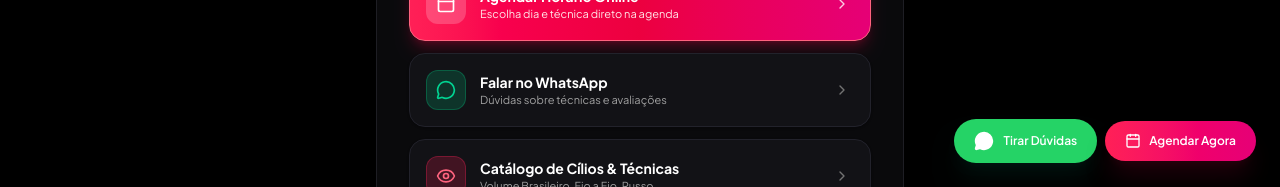
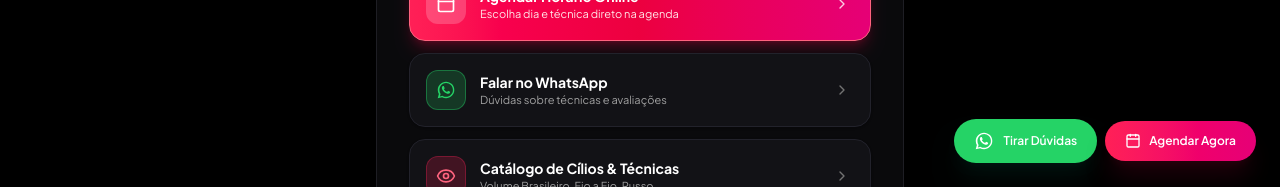
Before and after one commit to Luis9768/LashPage, a React (Vite) app: page / in a window 1280 px wide. Shown: the part 613-800 px from the top of the page. Built offline with nearby package versions, Linux system fonts and the light colour scheme; no server answers; a web font is replaced by a local one.

Commit message:
fix(icons): replace generic chat bubble with official WhatsApp vector logo

```diff
--- a/src/components/FloatingCta.jsx
+++ b/src/components/FloatingCta.jsx
@@ -1,7 +1,15 @@
 import React from 'react';
 import { useTheme } from '../context/ThemeContext';
 import { siteConfig } from '../config/siteConfig';
-import { Calendar, MessageCircle, Sparkles } from 'lucide-react';
+import { Calendar } from 'lucide-react';
+
+function WhatsAppIcon({ className = "w-5 h-5" }) {
+  return (
+    <svg className={className} viewBox="0 0 24 24" fill="currentColor">
+      <path d="M12.04 2C6.58 2 2.13 6.45 2.13 11.91C2.13 13.66 2.59 15.36 3.45 16.86L2.05 22L7.3 20.62C8.75 21.41 10.38 21.83 12.04 21.83C17.5 21.83 21.95 17.38 21.95 11.92C21.95 9.27 20.92 6.78 19.05 4.91C17.18 3.04 14.69 2 12.04 2ZM12.04 3.67C14.25 3.67 16.31 4.53 17.87 6.09C19.42 7.65 20.28 9.72 20.28 11.92C20.28 16.46 16.58 20.16 12.04 20.16C10.66 20.16 9.3 19.8 8.1 19.09L7.81 18.92L4.69 19.74L5.52 16.7L5.33 16.4C4.55 15.16 4.14 13.56 4.14 11.92C4.14 7.38 7.84 3.67 12.04 3.67ZM8.53 7.33C8.37 7.33 8.1 7.39 7.87 7.64C7.65 7.89 7.02 8.48 7.02 9.69C7.02 10.9 7.9 12.07 8.02 12.24C8.15 12.4 9.74 14.86 12.18 15.91C12.76 16.16 13.21 16.31 13.57 16.43C14.16 16.61 14.7 16.59 15.12 16.52C15.6 16.45 16.59 15.92 16.8 15.34C17.01 14.76 17.01 14.26 16.95 14.15C16.89 14.05 16.73 13.99 16.49 13.87C16.24 13.75 15.03 13.15 14.81 13.07C14.58 12.99 14.42 12.95 14.25 13.2C14.09 13.45 13.62 14.01 13.48 14.17C13.34 14.33 13.2 14.35 12.96 14.23C12.71 14.11 11.92 13.85 10.98 13.01C10.25 12.36 9.75 11.55 9.61 11.31C9.47 11.06 9.6 10.93 9.72 10.81C9.83 10.7 9.97 10.52 10.1 10.37C10.22 10.22 10.26 10.12 10.34 9.95C10.42 9.79 10.38 9.64 10.32 9.52C10.26 9.4 9.78 8.23 9.58 7.74C9.39 7.27 9.19 7.33 9.04 7.33C8.89 7.33 8.71 7.33 8.53 7.33Z" />
+    </svg>
+  );
+}
 
 export default function FloatingCta() {
   const { isDark } = useTheme();
@@ -17,7 +25,7 @@ export default function FloatingCta() {
           aria-label="Falar no WhatsApp"
           className="group flex items-center gap-2.5 px-5 py-3 rounded-full bg-[#25D366] text-white font-bold shadow-xl shadow-emerald-950/30 hover:shadow-emerald-500/40 hover:scale-105 active:scale-95 transition-all duration-300"
         >
-          <MessageCircle className="w-5 h-5 fill-white" />
+          <WhatsAppIcon className="w-5 h-5 text-white" />
           <span className="text-xs font-semibold">Tirar Dúvidas</span>
         </a>
 
@@ -40,15 +48,15 @@ export default function FloatingCta() {
             isDark ? 'bg-black/80 border border-rose-950/60' : 'bg-white/90 border border-rose-200'
           }`}
         >
-          {/* WhatsApp Direct Icon Button */}
+          {/* WhatsApp Official Logo Button */}
           <a
             href={siteConfig.whatsappUrl}
             target="_blank"
             rel="noopener noreferrer"
             aria-label="Falar no WhatsApp"
-            className="w-12 h-12 rounded-xl bg-[#25D366] text-white flex items-center justify-center flex-shrink-0 shadow-md active:scale-90 transition-transform"
+            className="w-12 h-12 rounded-xl bg-[#25D366] hover:bg-[#22bf5b] text-white flex items-center justify-center flex-shrink-0 shadow-md active:scale-90 transition-transform"
           >
-            <MessageCircle className="w-6 h-6 fill-white" />
+            <WhatsAppIcon className="w-6 h-6 text-white" />
           </a>
 
           {/* Main Booking Button */}
--- a/src/components/Footer.jsx
+++ b/src/components/Footer.jsx
@@ -2,6 +2,14 @@ import React from 'react';
 import { useTheme } from '../context/ThemeContext';
 import { siteConfig } from '../config/siteConfig';
 import { MessageCircle, MapPin, ArrowUp, Heart } from 'lucide-react';
+
+function WhatsAppIcon({ className = "w-5 h-5" }) {
+  return (
+    <svg className={className} viewBox="0 0 24 24" fill="currentColor">
+      <path d="M12.04 2C6.58 2 2.13 6.45 2.13 11.91C2.13 13.66 2.59 15.36 3.45 16.86L2.05 22L7.3 20.62C8.75 21.41 10.38 21.83 12.04 21.83C17.5 21.83 21.95 17.38 21.95 11.92C21.95 9.27 20.92 6.78 19.05 4.91C17.18 3.04 14.69 2 12.04 2ZM12.04 3.67C14.25 3.67 16.31 4.53 17.87 6.09C19.42 7.65 20.28 9.72 20.28 11.92C20.28 16.46 16.58 20.16 12.04 20.16C10.66 20.16 9.3 19.8 8.1 19.09L7.81 18.92L4.69 19.74L5.52 16.7L5.33 16.4C4.55 15.16 4.14 13.56 4.14 11.92C4.14 7.38 7.84 3.67 12.04 3.67ZM8.53 7.33C8.37 7.33 8.1 7.39 7.87 7.64C7.65 7.89 7.02 8.48 7.02 9.69C7.02 10.9 7.9 12.07 8.02 12.24C8.15 12.4 9.74 14.86 12.18 15.91C12.76 16.16 13.21 16.31 13.57 16.43C14.16 16.61 14.7 16.59 15.12 16.52C15.6 16.45 16.59 15.92 16.8 15.34C17.01 14.76 17.01 14.26 16.95 14.15C16.89 14.05 16.73 13.99 16.49 13.87C16.24 13.75 15.03 13.15 14.81 13.07C14.58 12.99 14.42 12.95 14.25 13.2C14.09 13.45 13.62 14.01 13.48 14.17C13.34 14.33 13.2 14.35 12.96 14.23C12.71 14.11 11.92 13.85 10.98 13.01C10.25 12.36 9.75 11.55 9.61 11.31C9.47 11.06 9.6 10.93 9.72 10.81C9.83 10.7 9.97 10.52 10.1 10.37C10.22 10.22 10.26 10.12 10.34 9.95C10.42 9.79 10.38 9.64 10.32 9.52C10.26 9.4 9.78 8.23 9.58 7.74C9.39 7.27 9.19 7.33 9.04 7.33C8.89 7.33 8.71 7.33 8.53 7.33Z" />
+    </svg>
+  );
+}
 
 function InstagramIcon({ className = "w-5 h-5" }) {
   return (
@@ -73,7 +81,7 @@ export default function Footer() {
                     : 'border-rose-200 text-emerald-600 hover:bg-emerald-50'
                 }`}
               >
-                <MessageCircle className="w-5 h-5" />
+                <WhatsAppIcon className="w-5 h-5" />
               </a>
             </div>
           </div>
--- a/src/components/Hero.jsx
+++ b/src/components/Hero.jsx
@@ -2,6 +2,14 @@ import React from 'react';
 import { useTheme } from '../context/ThemeContext';
 import { siteConfig } from '../config/siteConfig';
 import { Calendar, MessageCircle, MapPin, Sparkles, ChevronDown, CheckCircle2, Star, Eye } from 'lucide-react';
+
+function WhatsAppIcon({ className = "w-5 h-5" }) {
+  return (
+    <svg className={className} viewBox="0 0 24 24" fill="currentColor">
+      <path d="M12.04 2C6.58 2 2.13 6.45 2.13 11.91C2.13 13.66 2.59 15.36 3.45 16.86L2.05 22L7.3 20.62C8.75 21.41 10.38 21.83 12.04 21.83C17.5 21.83 21.95 17.38 21.95 11.92C21.95 9.27 20.92 6.78 19.05 4.91C17.18 3.04 14.69 2 12.04 2ZM12.04 3.67C14.25 3.67 16.31 4.53 17.87 6.09C19.42 7.65 20.28 9.72 20.28 11.92C20.28 16.46 16.58 20.16 12.04 20.16C10.66 20.16 9.3 19.8 8.1 19.09L7.81 18.92L4.69 19.74L5.52 16.7L5.33 16.4C4.55 15.16 4.14 13.56 4.14 11.92C4.14 7.38 7.84 3.67 12.04 3.67ZM8.53 7.33C8.37 7.33 8.1 7.39 7.87 7.64C7.65 7.89 7.02 8.48 7.02 9.69C7.02 10.9 7.9 12.07 8.02 12.24C8.15 12.4 9.74 14.86 12.18 15.91C12.76 16.16 13.21 16.31 13.57 16.43C14.16 16.61 14.7 16.59 15.12 16.52C15.6 16.45 16.59 15.92 16.8 15.34C17.01 14.76 17.01 14.26 16.95 14.15C16.89 14.05 16.73 13.99 16.49 13.87C16.24 13.75 15.03 13.15 14.81 13.07C14.58 12.99 14.42 12.95 14.25 13.2C14.09 13.45 13.62 14.01 13.48 14.17C13.34 14.33 13.2 14.35 12.96 14.23C12.71 14.11 11.92 13.85 10.98 13.01C10.25 12.36 9.75 11.55 9.61 11.31C9.47 11.06 9.6 10.93 9.72 10.81C9.83 10.7 9.97 10.52 10.1 10.37C10.22 10.22 10.26 10.12 10.34 9.95C10.42 9.79 10.38 9.64 10.32 9.52C10.26 9.4 9.78 8.23 9.58 7.74C9.39 7.27 9.19 7.33 9.04 7.33C8.89 7.33 8.71 7.33 8.53 7.33Z" />
+    </svg>
+  );
+}
 
 function InstagramIcon({ className = "w-5 h-5" }) {
   return (
@@ -30,10 +38,10 @@ export default function Hero({ onNavigate }) {
       title: "Falar no WhatsApp",
       subtitle: "Dúvidas sobre técnicas e avaliações",
       href: siteConfig.whatsappUrl,
-      icon: MessageCircle,
+      icon: WhatsAppIcon,
       isExternal: true,
       highlight: false,
-      iconBg: "bg-emerald-500/20 text-emerald-400 border border-emerald-500/30",
+      iconBg: "bg-[#25D366]/20 text-[#25D366] border border-[#25D366]/40",
     },
     {
       title: "Catálogo de Cílios & Técnicas",
```
